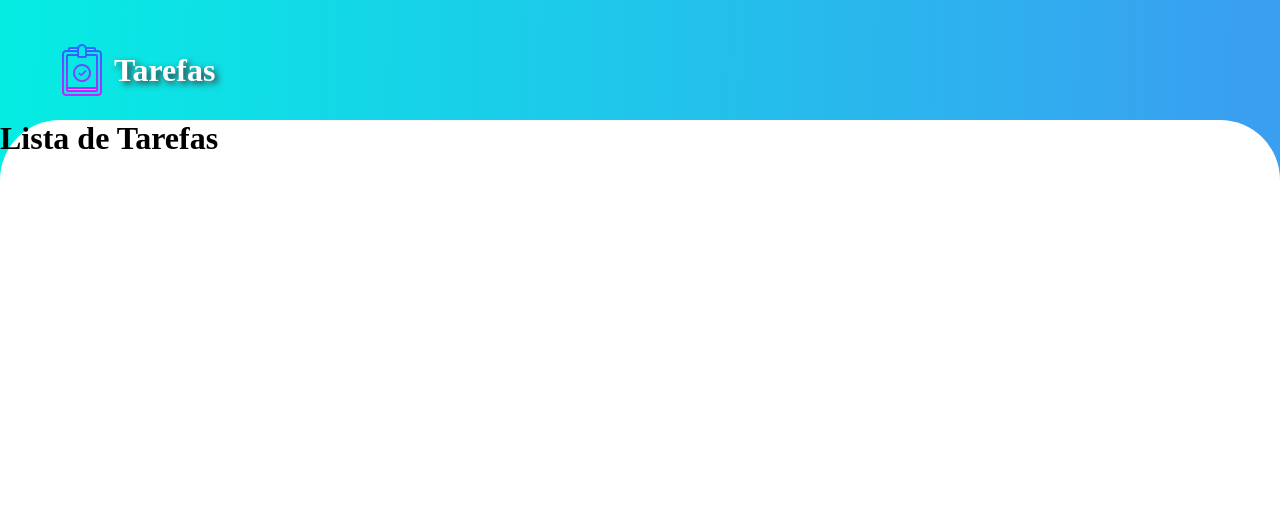
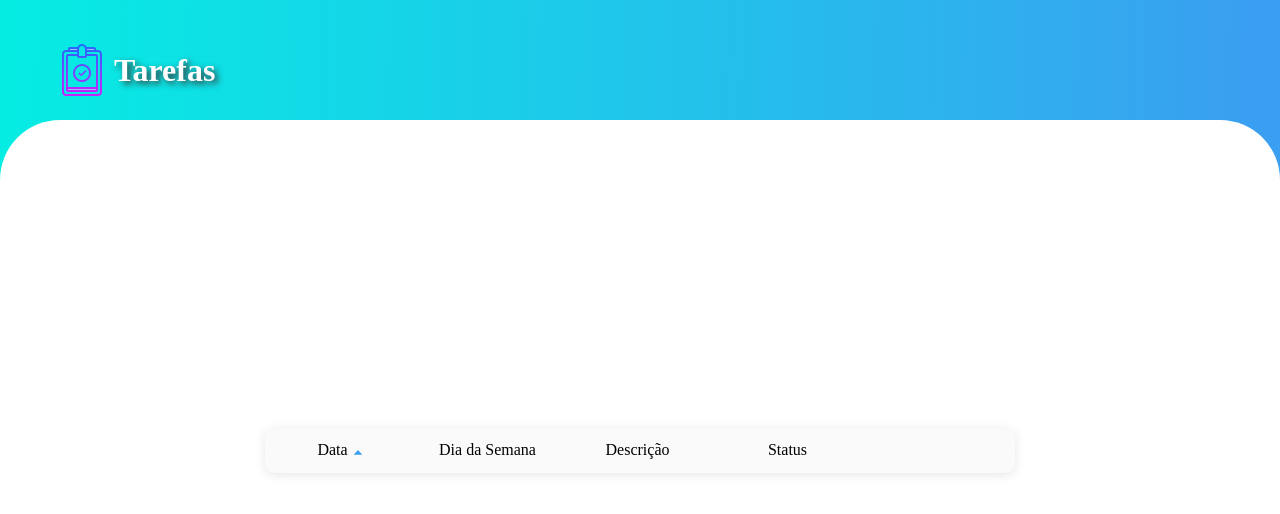
Before and after one commit to moabebatista/projeto-app-tarefa-onesight, a React (Create React App) app in the folder front-webapp-tarefas/webapp-tarefas/: page / in a window 1280 px wide. Shown: the top 514 px of the page. Built offline with nearby package versions, Linux system fonts and the light colour scheme.

Commit message:
Criando component TableHeader

```diff
--- a/front-webapp-tarefas/webapp-tarefas/src/App.js
+++ b/front-webapp-tarefas/webapp-tarefas/src/App.js
@@ -1,6 +1,6 @@
 import React from 'react';
 import Header from './Components/Header';
-import TasksList from './Components/TasksList'
+import TasksList from './Components/TasksList';
 import UserContext from './Contexts/UserContext';
 
 function App() {
--- /dev/null
+++ b/front-webapp-tarefas/webapp-tarefas/src/Components/TasksList/TableHeader/index.js
@@ -0,0 +1,55 @@
+import { useState } from 'react';
+import ArrowDown from '../../../assets/arrow-down.svg';
+import ArrowUp from '../../../assets/arrow-up.svg';
+import './styles.css';
+
+function TableHeader () {
+    const [filter, setFilter] = useState('date');
+    const [order, setOrder] = useState('asc');
+
+    function handleChangeFilter(type) {
+        if(filter === type) {
+            setOrder(order === 'asc' ? 'desc' : 'asc');
+            return;
+        }
+        setFilter(type);
+    }
+
+    return (
+        <div className="table-head">
+            <div
+                className="column-title cursor-pointer"
+                onClick={() => handleChangeFilter('date')}
+            >
+               <span> Data</span>
+               {filter === 'date' &&
+                     <img
+                     src={order === 'asc' ? ArrowUp : ArrowDown}
+                     alt="apply filter"
+                 />
+               }
+            </div>
+            <div
+                className="column-title cursor-pointer"
+                onClick={() => handleChangeFilter('weekDay')}
+            >
+                <span>Dia da Semana</span>
+                {filter === 'weekDay' &&
+                     <img
+                     src={order === 'asc' ? ArrowUp : ArrowDown}
+                     alt="apply filter"
+                 />
+               }
+            </div>
+            <div className="column-title">
+                <span>Descrição</span>
+            </div>
+            <div className="column-title">
+                <span>Status</span>
+            </div>
+            <div className="column-title"></div>
+        </div>
+    )
+}
+
+export default TableHeader;
--- /dev/null
+++ b/front-webapp-tarefas/webapp-tarefas/src/Components/TasksList/TableHeader/styles.css
@@ -0,0 +1,24 @@
+.table-head {
+    height: 45px;
+    display: flex;
+    justify-content: space-between;
+    align-items: center;
+
+    background: #FAFAFA;
+    box-shadow: 0px 2px 11px rgba(0, 0, 0, 0.1);
+    border-radius: 10px;
+}
+.column-title {
+    display: flex;
+    align-items: center;
+    justify-content: center;
+    height: 45px;
+    width: 150px;
+}
+.column-title span {
+    margin-right: 5px;
+}
+.column-title img {
+    width: 10px;
+    margin-top: 5px;
+}
--- a/front-webapp-tarefas/webapp-tarefas/src/Components/TasksList/index.js
+++ b/front-webapp-tarefas/webapp-tarefas/src/Components/TasksList/index.js
@@ -1,8 +1,11 @@
 import './styles.css';
+import TableHeader from './TableHeader'
 
 function TasksList() {
     return (
-        <h1>Lista de Tarefas</h1>
+        <div>
+            <TableHeader />
+        </div>
     )
 }
 
--- a/front-webapp-tarefas/webapp-tarefas/src/index.css
+++ b/front-webapp-tarefas/webapp-tarefas/src/index.css
@@ -4,8 +4,18 @@
   box-sizing: border-box;
 }
 .container--main {
+  display: flex;
+  flex-direction: column;
+  align-items: center;
+  justify-content: center;
   background-color: #ffffff;
   border-radius: 60px 60px 0px 0px;
   height: calc(100vh  - 140px);
   margin-top: -80px;
 }
+button {
+  cursor: pointer;
+}
+.cursor-pointer {
+  cursor: pointer;
+}
```
Also changed, not shown: front-webapp-tarefas/webapp-tarefas/src/assets/arrow-down.svg (added), front-webapp-tarefas/webapp-tarefas/src/assets/arrow-up.svg (added).
